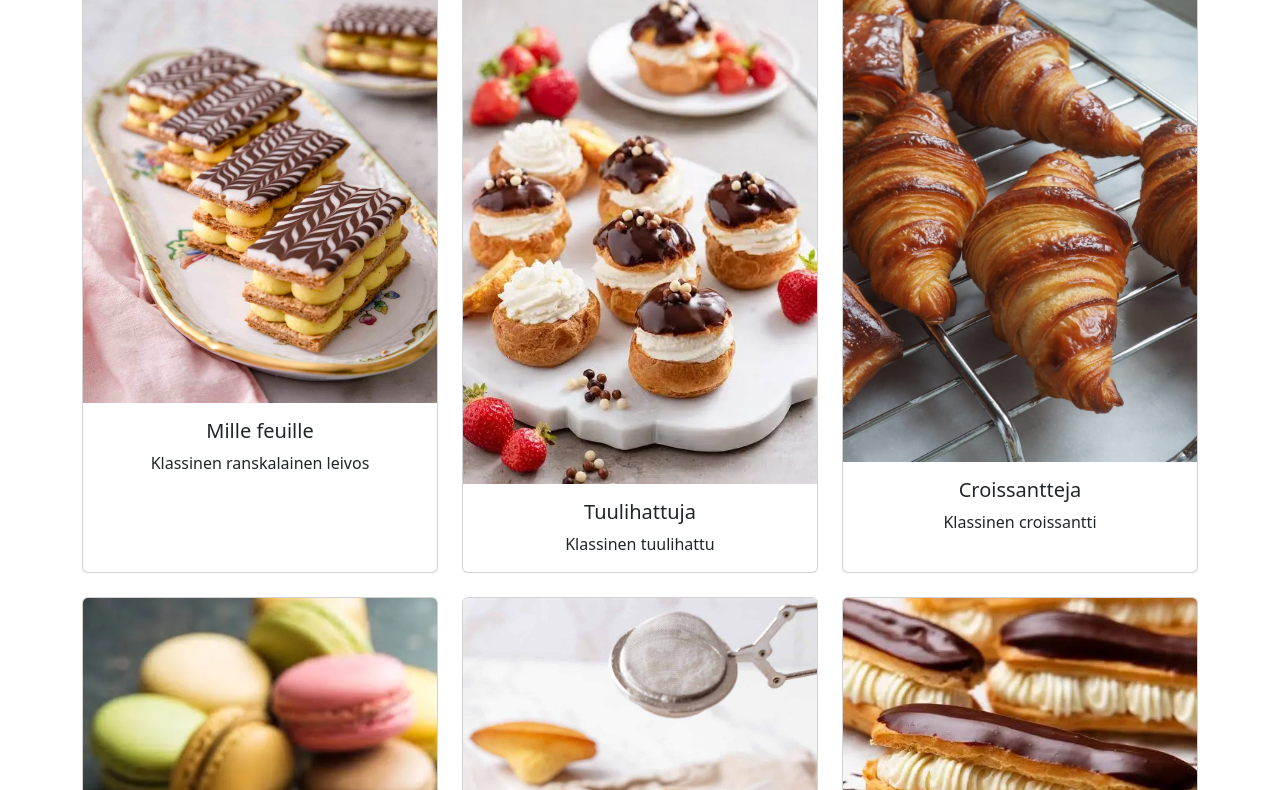
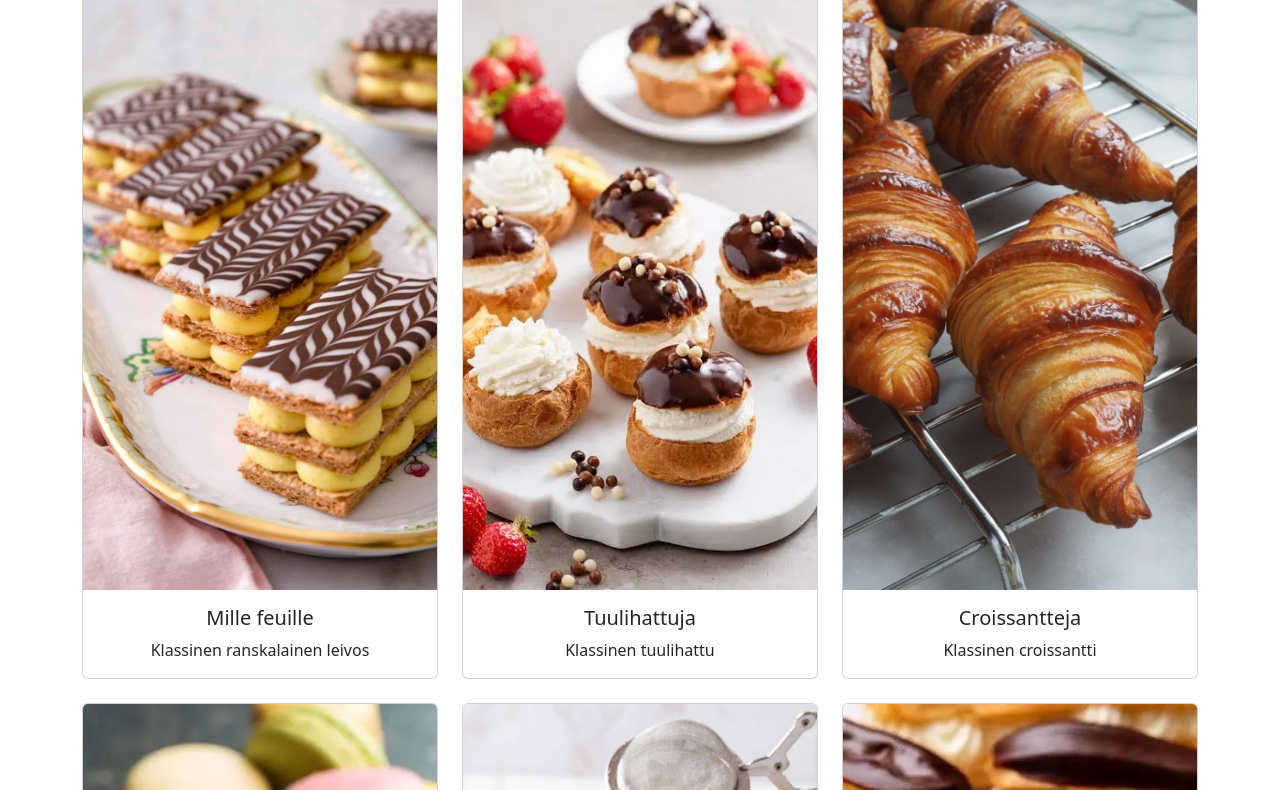
Before and after one commit to annakristiina/bootstrap, a plain HTML site: page leivonnaiset.html in a window 1280 px wide. Shown: the part 639-1429 px from the top of the page. Drawn offline with nearby package versions, Linux system fonts and the light colour scheme.

Commit message:
Säädetty kuvien korkeutta

```diff
--- a/style.css
+++ b/style.css
@@ -138,6 +138,12 @@ p {
     text-align: center;
 }
 
+.card-img-top {
+    width: 100%;
+    height: 600px;
+    object-fit: cover;
+}
+
 /*Footer */
 footer {
     grid-area: footer;
```
